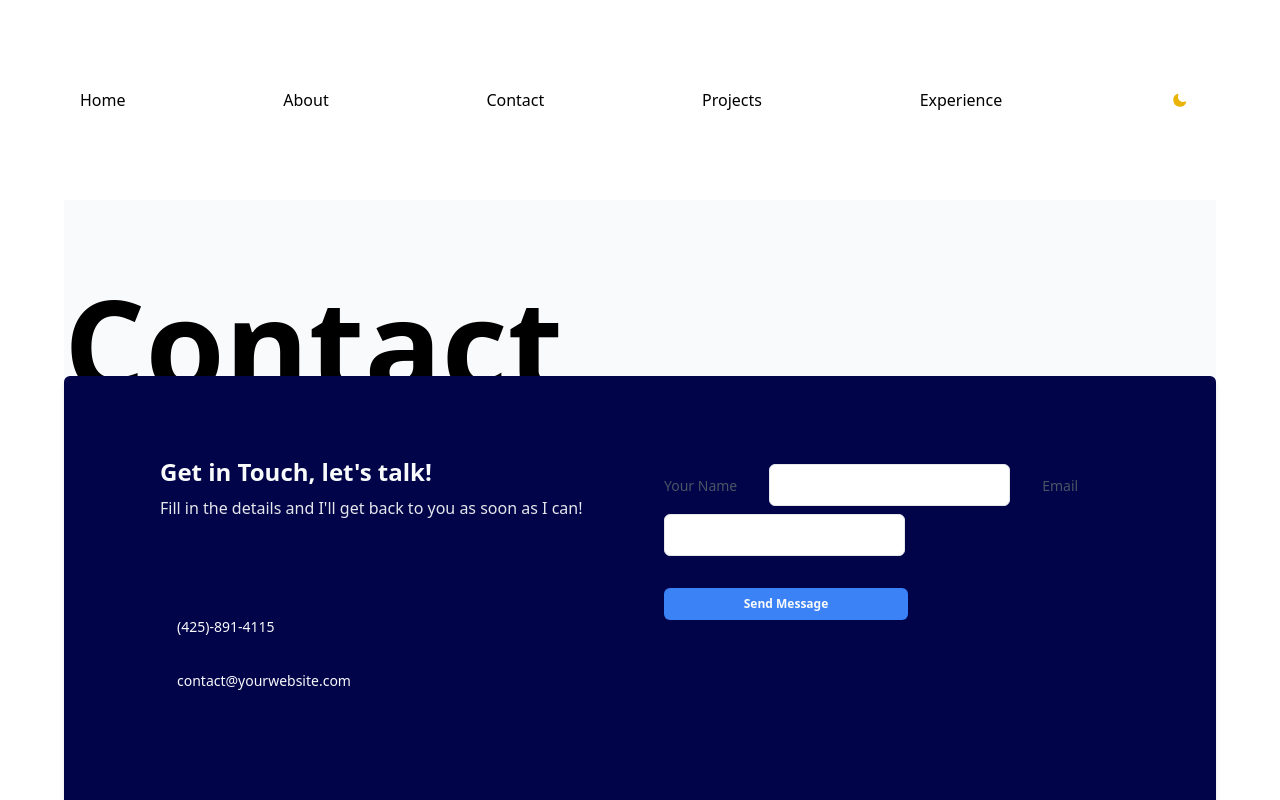
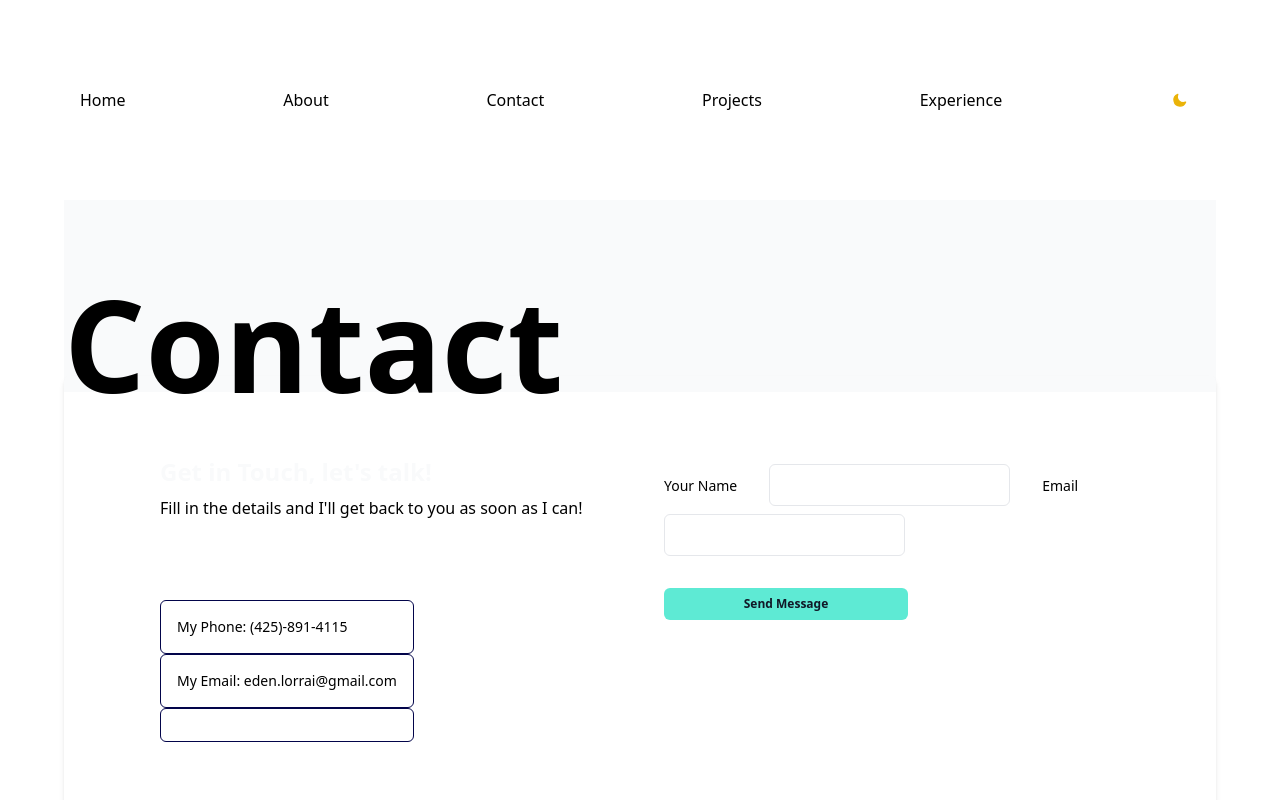
Before and after one commit to eden-brekke/next-portfolio, a Next.js app: page /contact in a window 1280 px wide. Shown: the top 800 px of the page. Built offline with nearby package versions, Linux system fonts and the light colour scheme.

Commit message:
working on css

```diff
--- a/components/Contact.js
+++ b/components/Contact.js
@@ -8,34 +8,34 @@ export default function Contact() {
           Contact
         </h1>
       </div>
-      <div className="relative z-10 rounded-md shadow-md bg-[#02044A] p-4 md:p-10 lg:p-20 max-w-6xl mx-auto mb-20 -mt-4">
+      <div className="relative z-10 rounded-md shadow-md p-4 md:p-10 lg:p-20 max-w-6xl mx-auto mb-20 -mt-4">
         <div className = "grid grid-cols-1 md:grid-cols-2 gap-4">
           <div className = "md:ml-4">
             <header className="">
               <h1 className="text-gray-50 font-semibold text-2xl">
                 Get in Touch, let&apos;s talk!
               </h1>
-              <p className="font-light text-base text-gray-200 mt-2">Fill in the details and I&apos;ll get back to you as soon as I can!</p>
+              <p className="font-light text-base mt-2">Fill in the details and I&apos;ll get back to you as soon as I can!</p>
             </header>
             <div className="icons-container inline-flex flex-col my-20">
               <div className = 'flex flex-row items-center space-x-6 rounded-md border border-[#02044A] hover:border hover:border-blue-500 p-4'>
-                <p className='text-gray-50 font-light text-sm'>
-                  (425)-891-4115
+                <p className='font-light text-sm'>
+                  My Phone: (425)-891-4115
                 </p>
               </div>
               <div className="flex flex-row items-center space-x-6 rounded-md border border-[#02044A] hover:border hover:border-blue-500 p-4">
-                <p className= "text-gray-50 font-light text-sm">contact@yourwebsite.com</p>
+                <p className= "font-light text-sm">My Email: eden.lorrai@gmail.com</p>
               </div>
               <div className="flex flex-row items-center space-x-6 rounded-md border border-[#02044A] hover:border hover:border-blue-500 p-4">
             </div>
           </div>
         </div>
         <form classNam= "form rounded-lg bg-gray-50 p-4 flex flex-col">
-          <label htmlFor="name" className="text-sm text-gray-600 mx-4">{" "} Your Name</label>
+          <label htmlFor="name" className="text-sm mx-4">{" "} Your Name</label>
           <input type='text' className='font-light rounded-md border focus:outline-none py-2 mt-2 px-1 mx-4 focus:ring-2 focus:border-none ring-blue-500' name='name' />
-          <label htmlFor='email' className='text-sm text-gray-600 mx-4 mt-4'>Email</label>
+          <label htmlFor='email' className='text-sm mx-4 mt-4'>Email</label>
           <input type='text' className ='font-light rounded-md border focus:outline-none py-2 mt-2 px-1 mx-4 focus:ring-2 focus:border-none ring-blue-500' name='email'/>
-          <button type='submit' className='bg-blue-500 rounded-md w-1/2 mx-4 mt-8 py-2 text-gray-50 text-xs font-bold'>
+          <button type='submit' className='bg-teal-300 text-gray-900 rounded-md w-1/2 mx-4 mt-8 py-2 text-gray-50 text-xs font-bold'>
             Send Message
           </button>
         </form>
```
